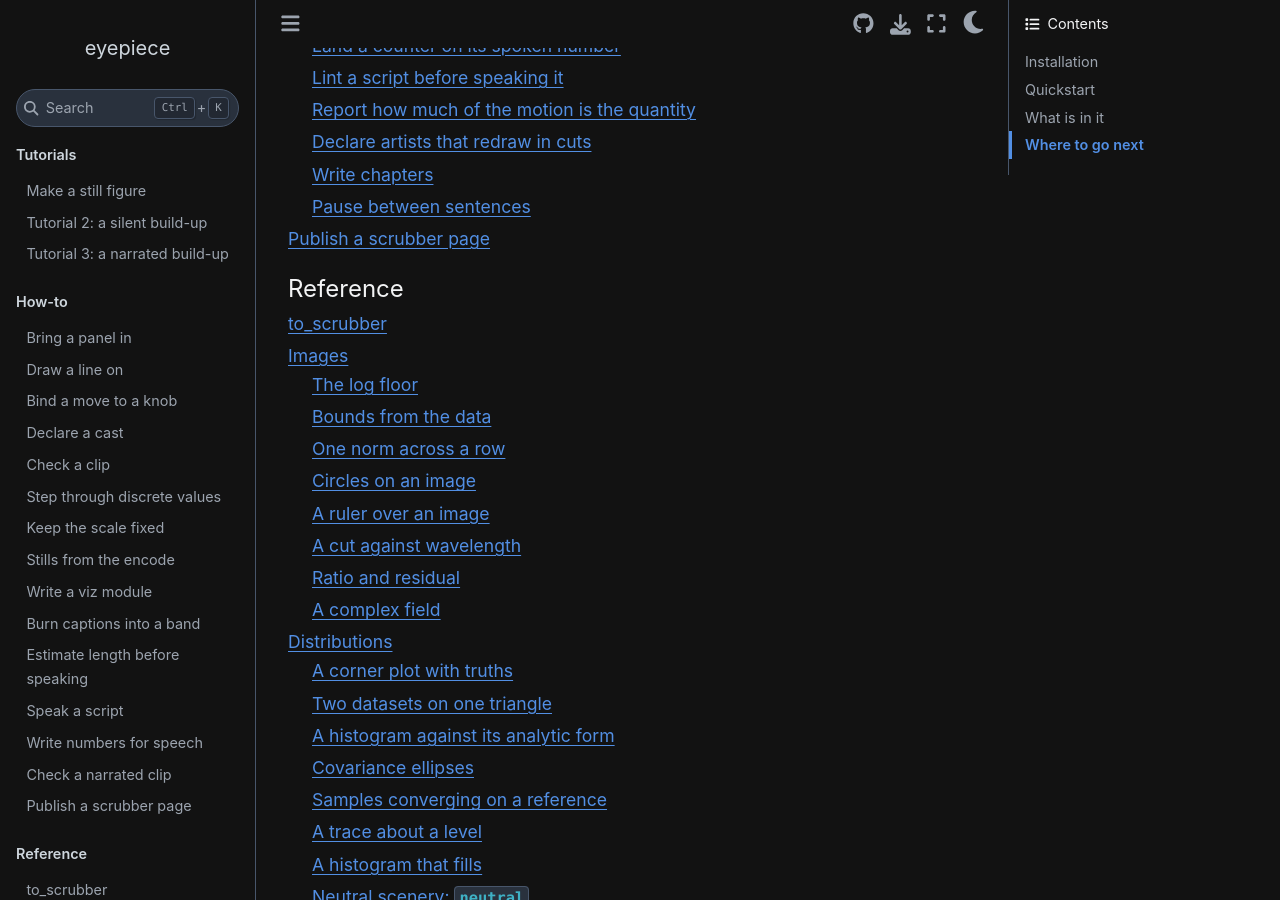
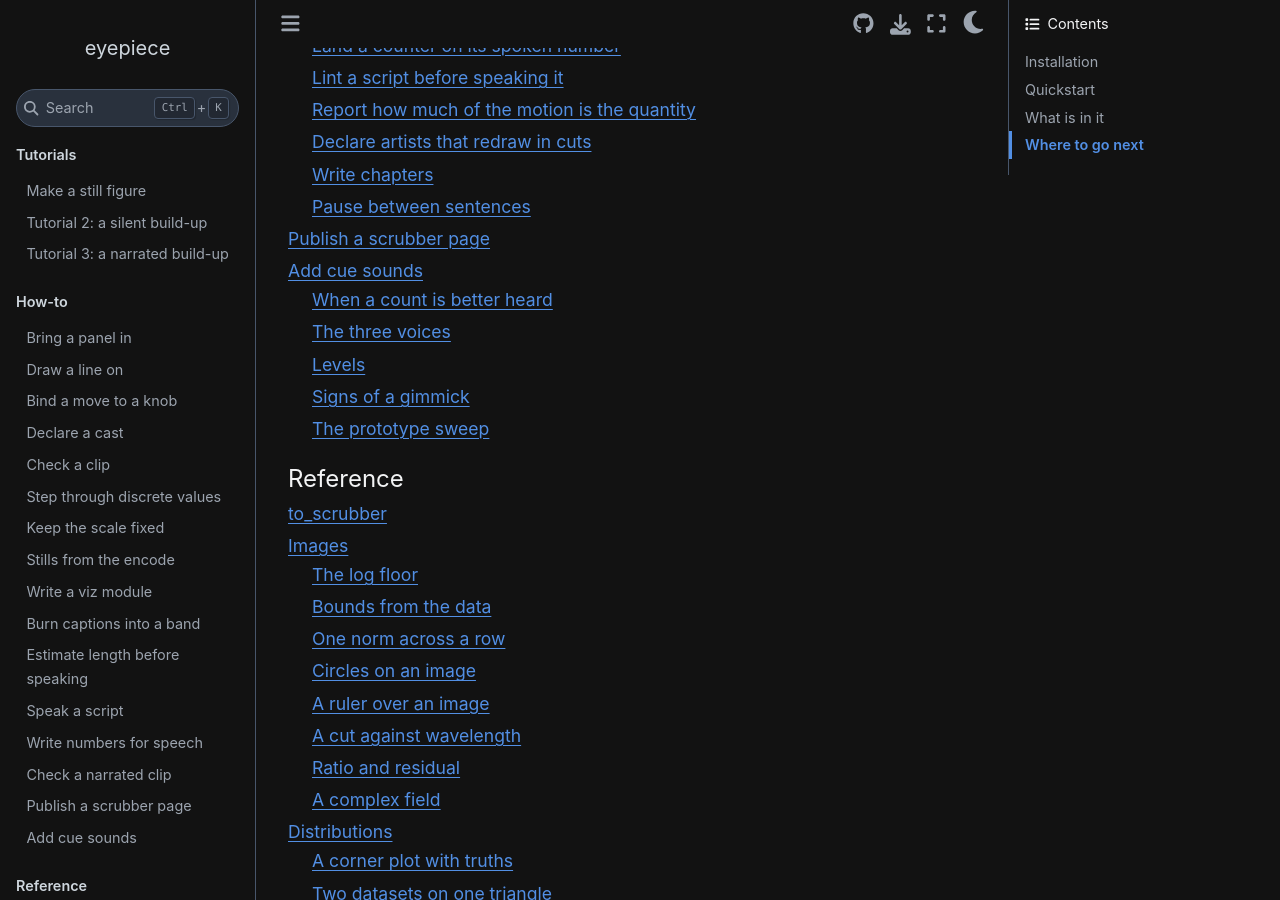
Before and after one commit to CoreySpohn/eyepiece, a Sphinx documentation site: the page built from docs/index.md, in a window 1280 px wide and 900 px high, scrolled down 5992 px. Built offline with Sphinx 7.4.7 and the Sphinx Book theme 1.1.4, drawn with Linux system fonts in a browser that asks for light colours; pages that are not in the unit, such as notebooks, are missing from menus; some of the changed lines change nothing that is shown.

Commit message:
docs(narration): how-to for cue sounds, marked a prototype awaiting a listening test

````diff
--- /dev/null
+++ b/docs/how-to/add-cue-sounds.md
@@ -0,0 +1,109 @@
+---
+jupytext:
+  text_representation:
+    extension: .md
+    format_name: myst
+    format_version: 0.13
+kernelspec:
+  display_name: Python 3
+  language: python
+  name: python3
+---
+
+# Add cue sounds
+
+```{warning}
+The cue sounds are a prototype. They wait on one keep-or-drop listening test
+of the sweep in `docs/narration/cues_sweep/sweep.py`, and the names below may
+be removed if they fail it.
+```
+
+Cue sounds are a second encoding of numbers the picture already shows. A clip
+that uses them states its mapping in one sentence:
+
+> Pitch is proportional to the count; one tick per pixel read; one two-note
+> sting at the click.
+
+## When a count is better heard
+
+A sound helps when the quantity is a ratio that is easy to hear and hard to
+read. A count that goes from 4 to 16 is two octaves, and an ear hears "it
+doubled, then doubled again" while the eye is busy following a curve. A run of
+pixel reads is a rate: 4 ticks in one second and 96 ticks in one second sound
+different at once, while 96 flashes in one second look like one smear. A
+number the viewer needs exactly (0.943, say) is better read than heard; put it
+in a readout and leave it silent.
+
+## The three voices
+
+`nr.CueEvents` holds what the voices play, in seconds on the clip's clock, and
+`nr.cue_track` turns it into samples. Read the times and the counts from the
+same plan frames the picture draws, so picture and sound cannot disagree.
+
+```{code-cell} python
+import numpy as np
+
+from eyepiece import narration as nr
+
+events = nr.CueEvents(
+    count_times=(1.0, 3.0),
+    count_values=(4.0, 16.0),
+    reference=4.0,
+    tick_times=tuple(3.5 + np.arange(96) / 96),
+    sting_s=4.8,
+    bell_at=8.0,
+)
+track = nr.cue_track(events, 5.0, rate=48000, seed=0)
+print(f"{len(track)} samples, peak {20 * np.log10(np.abs(track).max()):.1f} dBFS")
+```
+
+- `nr.count_tone`: a sine at 220 Hz x count / reference, gliding without a
+  phase jump, with a 40 ms attack and a 250 ms decay that ends at the last
+  knot. An optional octave bell (440 Hz, 60 ms) rings once where the count
+  first reaches `bell_at`.
+- `nr.pixel_ticks`: one 4 ms raised-cosine click at 2.4 kHz per time, each
+  moved by at most 1 ms by a seeded generator, so a fast run does not buzz.
+- `nr.click_sting`: 90 ms of 880 Hz and 1318.5 Hz (a fifth) with a soft
+  attack, ending exactly at its time, which is the end of the click's swell.
+
+Pass the events to `nr.audio_track(..., cues=events)`. The cues are mixed
+before the loudness pass, and the voice drops out under them through the same
+fades that duck it elsewhere. With `cues=None` the track is unchanged, byte
+for byte.
+
+## Levels
+
+| Sound | Level |
+| --- | --- |
+| Count tone | -30 dBFS RMS |
+| Octave bell | -26 dBFS peak |
+| Pixel ticks | -26 dBFS peak |
+| Click sting | -26 dBFS peak |
+| Room tone (from `mux`) | -60 dBFS |
+
+Every cue stays at least 12 dB below the voice. That holds when the speech files are near
+full scale, as the cached speech is. Because `mux` normalizes the whole mix,
+the cues move with the speech gain; a clip with no voice should pass
+`loudness=None` to `mux`, or the normalization lifts the cues to the speech
+target. There is no music bed.
+
+## Signs of a gimmick
+
+Drop a cue sound if either of these is true:
+
+- The mapping cannot be stated in one sentence.
+- A sound plays that matches no quantity on screen.
+
+## The prototype sweep
+
+`docs/narration/cues_sweep/sweep.py` builds a 20 s sweep, a count from 4 to 16
+as the square of a wavelength, with an imager that reads 4 pixels and a
+spectrograph that reads 96, and writes it twice: with cues and with room tone
+only. Run it from the repository root (it needs ffmpeg):
+
+```bash
+python docs/narration/cues_sweep/sweep.py /tmp/cues-sweep
+```
+
+The test is one listen to `sweep-cues.mp4`: keep the cues if the mapping is
+obviously right within 10 s, otherwise drop them.
--- a/docs/index.md
+++ b/docs/index.md
@@ -261,6 +261,7 @@ how-to/speak-a-script
 how-to/write-numbers-for-speech
 how-to/check-narration-and-motion
 how-to/publish-a-scrubber-page
+how-to/add-cue-sounds
 ```
 
 ```{toctree}
````
